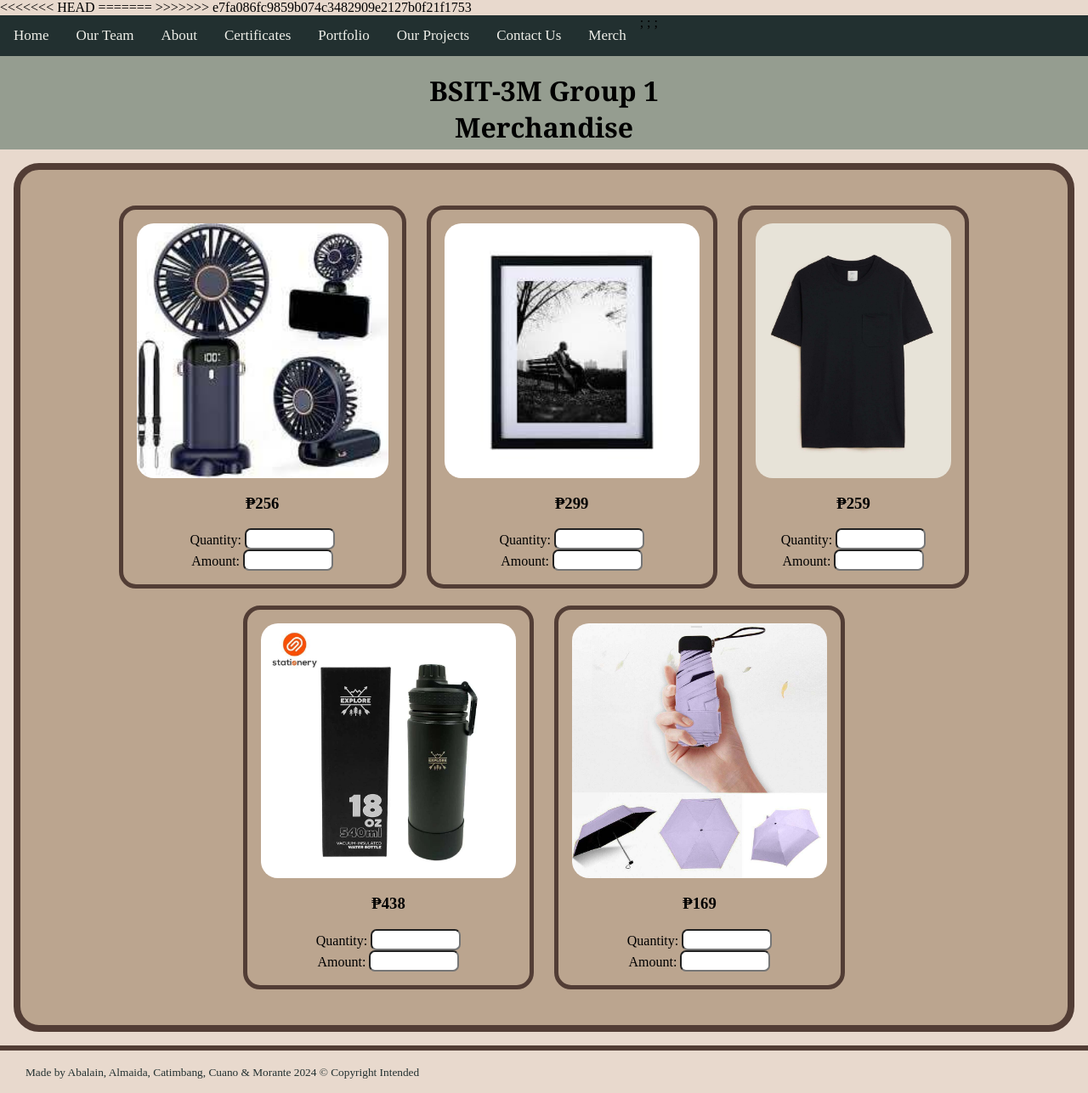
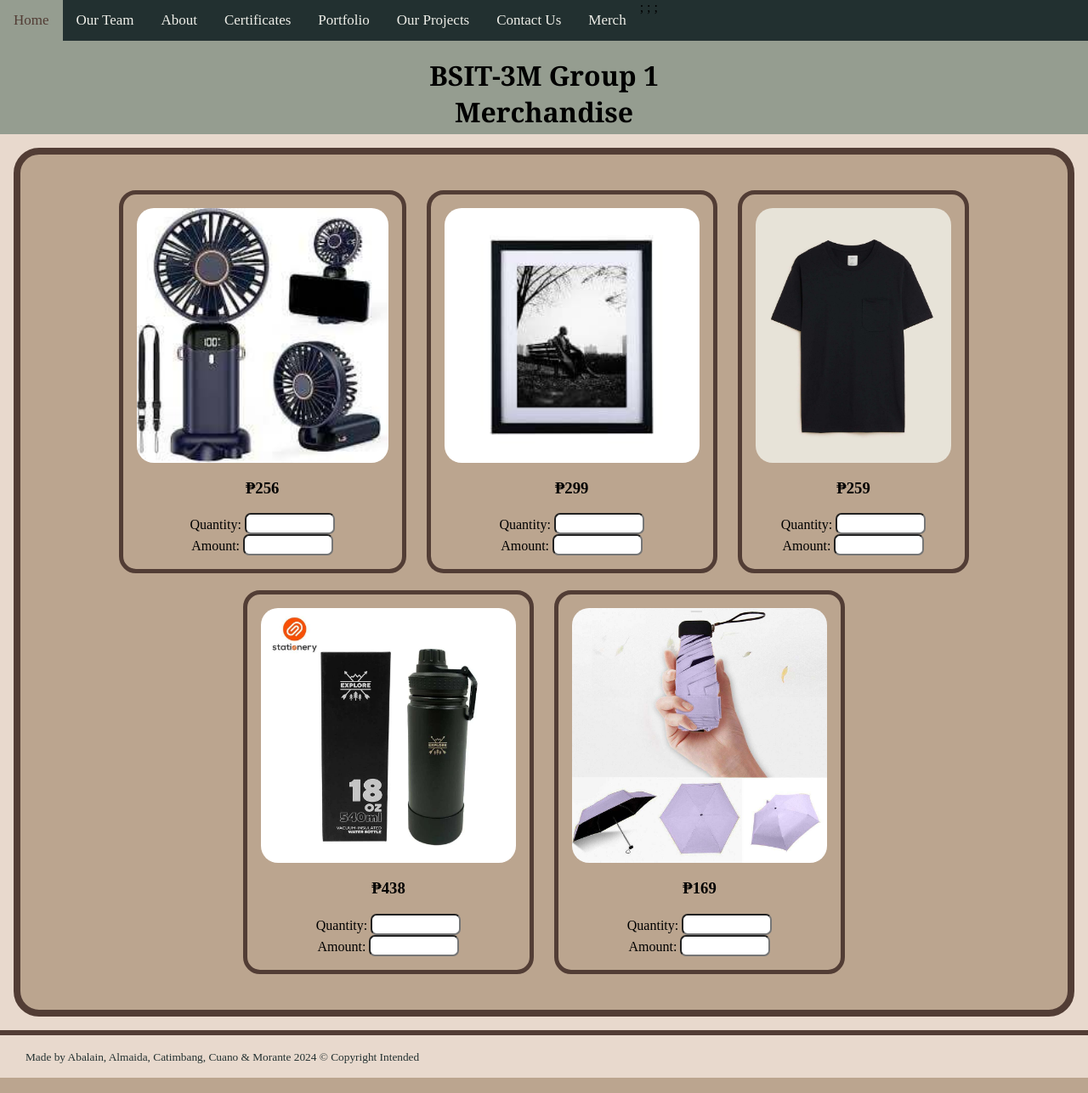
Before and after one commit to Arlynne896/Group1Exercises-INTPROG, a PHP site: page /merch.php in a window 1280 px wide. Shown: the whole page at 85% size. Run offline with PHP 8.4, Linux system fonts and the light colour scheme.

Commit message:
Forgot to resolve conflict

```diff
--- a/merch.php
+++ b/merch.php
@@ -4,11 +4,7 @@
     <meta charset="UTF-8">
 
     <title>Group Exercise #1</title>
-<<<<<<< HEAD
     <link href="tp.css" rel="stylesheet"/>
-=======
-    <link href="gege.css" rel="stylesheet"/>
->>>>>>> e7fa086fc9859b074c3482909e2127b0f21f1753
     <link rel="stylesheet" href="https://cdnjs.cloudflare.com/ajax/libs/font-awesome/4.7.0/css/font-awesome.min.css">
 </head>
 <body>
```
